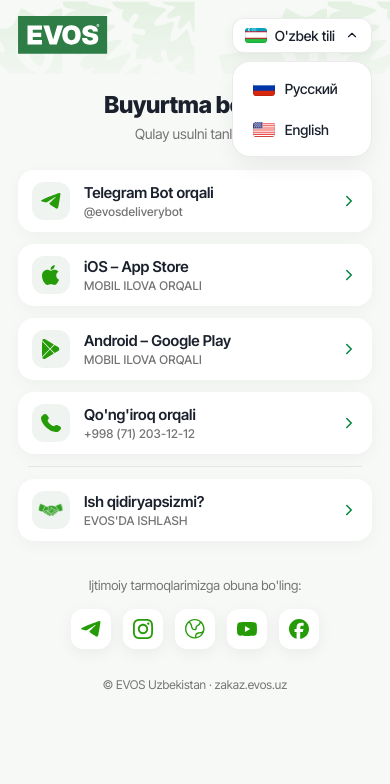
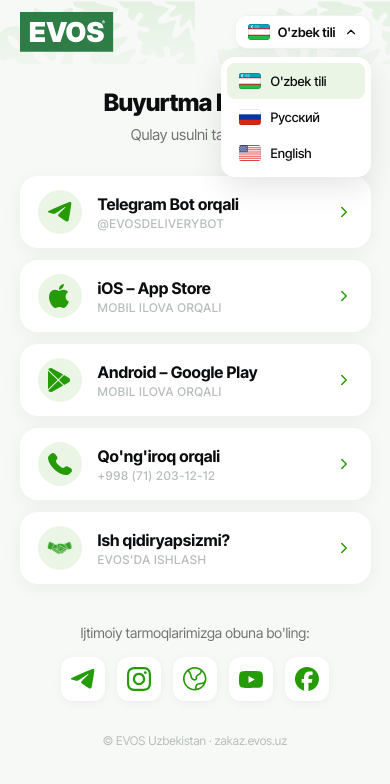
Before and after one commit to AkbarAli0027/tree_link, a React (Vite) app: page / in a window 390 px wide. Both pictures are taken after a click on the button "O'zbek tili". Shown: the top 784 px of the page. Built offline with nearby package versions, Linux system fonts and the light colour scheme.

Commit message:
Fix mobile responsive design and UI according to Figma

```diff
--- a/src/App.css
+++ b/src/App.css
@@ -1,15 +1,14 @@
 :root {
   --color-bg: #f7f9f7;
-  --color-green: #00843d;
-  --color-green-dark: #00662f;
-  --color-text: #1a202c;
-  --color-text-faint: #737373;
-  --color-text-muted: #a3a3a3;
-  --color-border: #e5e5e5;
+  --color-green: #259b07;
+  --color-green-soft: #eaf5e6;
+  --color-text: #0b0d0f;
+  --color-text-muted: #737373;
+  --color-text-faint: #b7bdba;
+  --color-border: #ebecee;
   --color-card: #ffffff;
-  --color-chip: #f0f4f1;
-  --shadow-card: 0 4px 16px rgba(0, 0, 0, 0.04);
-  --radius-lg: 16px;
+  --radius-lg: 18px;
+  --shadow-card: 0 4px 20px rgba(0, 0, 0, 0.05);
 }
 
 body {
@@ -18,10 +17,11 @@
   background-color: var(--color-bg);
   color: var(--color-text);
   -webkit-font-smoothing: antialiased;
+  overflow-x: hidden;
 }
 
 .page {
-  min-height: 100vh;
+  min-height: 100dvh;
   display: flex;
   flex-direction: column;
 }
@@ -36,19 +36,17 @@
     url('/patterns/pc_nat.svg');
   background-repeat: repeat-x;
   background-position: top center;
-  background-size: auto 130px;
-  padding-bottom: 12px;
+  background-size: auto 120px;
 }
 
 .nav__inner {
+  width: 90%;
   max-width: 1040px;
   margin: 0 auto;
-  padding: 20px 32px 10px;
+  padding: 16px 0;
   display: flex;
   align-items: center;
   justify-content: space-between;
-  gap: 12px;
-  flex-wrap: wrap;
   position: relative;
   z-index: 2;
 }
@@ -58,23 +56,17 @@
 .brand {
   display: inline-flex;
   align-items: center;
-  text-decoration: none;
-  flex-shrink: 0;
 }
 
 .brand__logo {
-  height: 38px;
+  height: 48px;
   width: auto;
-  object-fit: contain;
-  display: block;
-  image-rendering: -webkit-optimize-contrast;
 }
 
 /* ---------- Language switcher ---------- */
 
 .lang {
   position: relative;
-  flex-shrink: 0;
 }
 
 .lang__trigger {
@@ -82,44 +74,26 @@
   align-items: center;
   gap: 8px;
   background: #ffffff;
-  border: 1px solid rgba(0, 0, 0, 0.08);
+  border: 1px solid rgba(0, 0, 0, 0.05);
   border-radius: 12px;
-  padding: 10px 14px;
+  padding: 8px 12px;
   font-size: 14px;
-  font-weight: 500;
+  font-weight: 600;
   color: var(--color-text);
   cursor: pointer;
-  box-shadow: 0 4px 14px rgba(0, 0, 0, 0.05);
-  transition: box-shadow 0.2s ease;
-  max-width: 220px;
-}
-
-.lang__trigger:hover {
-  box-shadow: 0 6px 18px rgba(0, 0, 0, 0.08);
-}
-
-.lang__label {
-  white-space: nowrap;
-  overflow: hidden;
-  text-overflow: ellipsis;
-  min-width: 0;
+  box-shadow: 0 2px 10px rgba(0, 0, 0, 0.03);
 }
 
 .lang__flag {
   width: 22px;
-  height: 15px;
+  height: 16px;
   object-fit: cover;
-  border-radius: 3px;
-  flex-shrink: 0;
-  image-rendering: -webkit-optimize-contrast;
+  border-radius: 2px;
 }
 
 .lang__chevron {
   width: 14px;
   height: 14px;
-  color: var(--color-text);
-  margin-left: 2px;
-  flex-shrink: 0;
   transition: transform 0.2s ease;
 }
 
@@ -131,20 +105,14 @@
   position: absolute;
   top: calc(100% + 8px);
   right: 0;
-  min-width: 100%;
-  width: max-content;
-  max-width: 260px;
+  min-width: 150px;
   background: #ffffff;
-  border: 1px solid rgba(0, 0, 0, 0.08);
-  border-radius: 18px;
-  box-shadow: 0 10px 25px -5px rgba(0, 0, 0, 0.08);
-  padding: 8px;
-  z-index: 20;
+  border-radius: 14px;
+  box-shadow: 0 10px 30px rgba(0, 0, 0, 0.1);
+  padding: 6px;
+  z-index: 100;
   list-style: none;
   margin: 0;
-  display: flex;
-  flex-direction: column;
-  gap: 4px;
 }
 
 .lang__option {
@@ -154,45 +122,41 @@
   gap: 10px;
   background: none;
   border: none;
-  border-radius: 7px;
+  border-radius: 8px;
   padding: 10px 12px;
   font-size: 14px;
   font-weight: 500;
   color: var(--color-text);
   cursor: pointer;
   text-align: left;
-  transition: background-color 0.15s ease;
 }
 
-.lang__option:hover {
-  background: var(--color-chip);
+.lang__option:hover, .lang__option.active {
+  background: var(--color-green-soft);
 }
 
 /* ---------- Main content ---------- */
 
 .content {
   flex: 1;
-  width: 100%;
-  max-width: 520px;
+  width: 90%;
+  max-width: 480px;
   margin: 0 auto;
-  padding: 20px 24px 40px;
+  padding: 24px 0 40px;
   text-align: center;
-  box-sizing: border-box;
 }
 
 .title {
-  margin: 0 0 6px;
-  font-size: clamp(22px, 5vw, 30px);
+  margin: 0 0 8px;
+  font-size: 28px;
   font-weight: 800;
-  letter-spacing: -0.01em;
-  overflow-wrap: break-word;
+  letter-spacing: -0.02em;
 }
 
 .subtitle {
-  margin: 0 0 28px;
-  font-size: 14px;
-  color: var(--color-text-faint);
-  overflow-wrap: break-word;
+  margin: 0 0 32px;
+  font-size: 15px;
+  color: var(--color-text-muted);
 }
 
 /* ---------- Option list ---------- */
@@ -210,41 +174,36 @@
 .option {
   display: flex;
   align-items: center;
-  gap: 14px;
+  gap: 16px;
   background: var(--color-card);
   border-radius: var(--radius-lg);
   box-shadow: var(--shadow-card);
   padding: 14px 18px;
   text-decoration: none;
-  transition: transform 0.15s ease, box-shadow 0.15s ease;
+  transition: transform 0.15s ease;
 }
 
-.option:hover {
-  transform: translateY(-2px);
-  box-shadow: 0 6px 20px rgba(0, 0, 0, 0.06);
+.option:active {
+  transform: scale(0.98);
 }
 
 .option__icon-wrap {
   flex-shrink: 0;
-  width: 38px;          /* Fon kvitansiyasi ham sal ixchamroq qilindi */
-  height: 38px;
-  border-radius: 12px;
-  background: var(--color-chip);
+  width: 44px;
+  height: 44px;
+  border-radius: 50%;
+  background: var(--color-green-soft);
   display: flex;
   align-items: center;
   justify-content: center;
 }
 
-/* Barcha ikonkalarni bir xil va kichikroq qilish */
-/* Oddiy ikonkalarning o'lchami */
 .option__icon {
-  width: 20px;
-  height: 20px;
+  width: 24px;
+  height: 24px;
   object-fit: contain;
-  image-rendering: -webkit-optimize-contrast;
 }
 
-/* Hands (qo'llar) ikonkasini ko'rinishi teng bo'lishi uchun alohida kattalashtirish */
 .option__icon--career {
   width: 28px;
   height: 28px;
@@ -259,18 +218,17 @@
 }
 
 .option__title {
-  font-size: 15px;
-  font-weight: 600;
+  font-size: 16px;
+  font-weight: 700;
   color: var(--color-text);
-  overflow-wrap: break-word;
 }
 
 .option__subtitle {
   font-size: 12px;
   font-weight: 500;
-  letter-spacing: 0.02em;
   color: var(--color-text-faint);
-  overflow-wrap: break-word;
+  text-transform: uppercase;
+  letter-spacing: 0.05em;
 }
 
 .option__chevron {
@@ -281,103 +239,66 @@
 }
 
 .option-divider {
-  height: 1px;
-  background: var(--color-border);
-  margin: 12px 10px 0;
+  display: none; /* Figma dizaynida dividerlar yo'q, gap ishlatilgan */
 }
 
 /* ---------- Socials & footer ---------- */
 
 .social-label {
-  margin: 36px 0 16px;
-  font-size: 13px;
-  color: var(--color-text-faint);
-  overflow-wrap: break-word;
+  margin: 40px 0 16px;
+  font-size: 14px;
+  color: var(--color-text-muted);
 }
 
 .socials {
   display: flex;
   align-items: center;
   justify-content: center;
-  flex-wrap: wrap;
   gap: 12px;
-  margin: 0 0 28px 0;
+  margin: 0 0 32px;
   padding: 0;
   list-style: none;
 }
 
 .socials__link {
-  width: 40px;          /* Ijtimoiy tarmoq bloklari ham bir oz ixchamlashtirildi */
-  height: 40px;
+  width: 44px;
+  height: 44px;
   border-radius: 12px;
   background: #ffffff;
   display: flex;
   align-items: center;
   justify-content: center;
-  box-shadow: 0 4px 16px rgba(0, 0, 0, 0.06);
-  transition: transform 0.15s ease, box-shadow 0.15s ease;
-  flex-shrink: 0;
-  text-decoration: none;
-}
-
-.socials__link:hover {
-  transform: translateY(-2px);
-  box-shadow: 0 6px 20px rgba(0, 0, 0, 0.1);
+  box-shadow: 0 2px 10px rgba(0, 0, 0, 0.05);
 }
 
 .socials__img {
-  width: 20px;          /* Social iconlar ham 20px o'lchamga keltirildi */
-  height: 20px;
+  width: 24px;
+  height: 24px;
   object-fit: contain;
-  display: block;
-  image-rendering: -webkit-optimize-contrast;
 }
 
 .footer {
   margin: 0;
   font-size: 12px;
   color: var(--color-text-faint);
-  overflow-wrap: break-word;
 }
 
-/* ---------- Mobile responsive ---------- */
+/* ---------- Responsive ---------- */
 
-@media (max-width: 600px) {
-  /* .nav {
-    background-image:
-      linear-gradient(180deg, rgba(247, 249, 247, 0) 0%, rgba(247, 249, 247, 0.75) 65%, var(--color-bg) 100%),
-      url('/patterns/mobil_nat.png');
-    background-size: auto 110px;
-  } */
+@media (max-width: 480px) {
+  .title {
+    font-size: 24px;
+  }
 
   .nav__inner {
-    padding: 16px 18px 8px;
+    padding: 12px 0;
   }
 
-  .lang__trigger {
-    max-width: 160px;
-    padding: 8px 12px;
+  .brand__logo {
+    height: 40px;
   }
 
-  .content {
-    padding: 16px 18px 32px;
-  }
-
-  .title {
-    font-size: clamp(20px, 6vw, 24px);
-  }
-
-  .option {
-    padding: 12px 14px;
+  .lang__label {
+    font-size: 13px;
   }
 }
-
-@media (max-width: 360px) {
-  .lang__label {
-    display: none;
-  }
-
-  .lang__chevron {
-    margin-left: 0;
-  }
-}
--- a/src/App.jsx
+++ b/src/App.jsx
@@ -1,196 +1,3 @@
-// import { useState } from 'react'
-// import './App.css'
-
-// const LANGUAGES = [
-//   { code: 'uz', label: "O'zbek tili", flag: '/patterns/uz.png' },
-//   { code: 'ru', label: 'Русский', flag: '/patterns/rus.png' },
-//   { code: 'en', label: 'English', flag: '/patterns/eng.png' },
-// ]
-
-// const TRANSLATIONS = {
-//   uz: {
-//     title: 'Buyurtma bering',
-//     subtitle: 'Qulay usulni tanlang',
-//     socialLabel: "Ijtimoiy tarmoqlarimizga obuna bo'ling:",
-//     footer: '© EVOS Uzbekistan · zakaz.evos.uz',
-//     options: {
-//       telegram: { title: 'Telegram Bot orqali', subtitle: '@evosdeliverybot' },
-//       ios: { title: 'iOS – App Store', subtitle: 'MOBIL ILOVA ORQALI' },
-//       android: { title: 'Android – Google Play', subtitle: 'MOBIL ILOVA ORQALI' },
-//       call: { title: "Qo'ng'iroq orqali", subtitle: '+998 (71) 203-12-12' },
-//       career: { title: 'Ish qidiryapsizmi?', subtitle: "EVOS'DA ISHLASH" },
-//     },
-//   },
-//   ru: {
-//     title: 'Сделать заказ:',
-//     subtitle: 'Выберите способ',
-//     socialLabel: 'Подпишитесь на наши социальные сети:',
-//     footer: '© EVOS Uzbekistan · zakaz.evos.uz',
-//     options: {
-//       telegram: { title: 'Через Telegram Bot ', subtitle: '@evosdeliverybot' },
-//       ios: { title: 'iOS – App Store', subtitle: 'В приложении Evos' },
-//       android: { title: 'Android – Google Play', subtitle: 'В приложении Evos' },
-//       call: { title: 'По телефону', subtitle: '+998 (71) 203-12-12' },
-//       career: { title: 'Ищите работу?', subtitle: 'РАБОТА В EVOS' },
-//     },
-//   },
-//   en: {
-//     title: 'Place your order:',
-//     subtitle: 'Choose a method',
-//     socialLabel: 'Follow us:',
-//     footer: '© EVOS Uzbekistan · zakaz.evos.uz',
-//     options: {
-//       telegram: { title: 'Telegram Bot', subtitle: '@evosdeliverybot' },
-//       ios: { title: 'iOS – App Store', subtitle: 'MOBILE APP' },
-//       android: { title: 'Android – Google Play', subtitle: 'MOBILE APP' },
-//       call: { title: 'Call Center', subtitle: '+998 (71) 203-12-12' },
-//       career: { title: 'Looking for a job?', subtitle: 'WORK AT EVOS' },
-//     },
-//   },
-// }
-
-// const ORDER_OPTIONS = [
-//   { id: 'telegram', icon: '/patterns/telegram.svg', href: 'https://t.me/evosdeliverybot' },
-//   { id: 'ios', icon: '/patterns/ios.svg', href: '#' },
-//   { id: 'android', icon: '/patterns/playmarket.svg', href: '#' },
-//   { id: 'call', icon: '/patterns/tell.svg', href: 'tel:+998712031212', divideAfter: true },
-//   { id: 'career', icon: '/patterns/hands.svg', href: '#' },
-// ]
-
-// // Ijtimoiy tarmoqlar uchun PNG rasmlaringiz:
-// const SOCIALS = [
-//   { id: 'telegram', icon: '/patterns/telegram.svg', href: 'https://t.me/evos' },
-//   { id: 'instagram', icon: '/patterns/instagram.svg', href: 'https://instagram.com/evos' },
-//   { id: 'earth', icon: '/patterns/earth.svg', href: 'https://tiktok.com/@evos' },
-//   { id: 'youtube', icon: '/patterns/yutube.svg', href: 'https://youtube.com/@evos' },
-//   { id: 'facebook', icon: '/patterns/facebook.svg', href: 'https://facebook.com/evos' },
-// ]
-
-// function SpriteIcon({ name, className }) {
-//   return (
-//     <svg className={className} aria-hidden="true">
-//       <use href={`/icons.svg#${name}`} />
-//     </svg>
-//   )
-// }
-
-// function LanguageSwitcher({ lang, onChange }) {
-//   const [open, setOpen] = useState(false)
-//   const current = LANGUAGES.find((l) => l.code === lang) ?? LANGUAGES[0]
-
-//   return (
-//     <div className="lang">
-//       <button
-//         type="button"
-//         className={`lang__trigger ${open ? 'lang__trigger--open' : ''}`}
-//         onClick={() => setOpen((v) => !v)}
-//         aria-expanded={open}
-//         aria-haspopup="listbox"
-//       >
-//         <img className="lang__flag" src={current.flag} alt="" />
-//         <span className="lang__label">{current.label}</span>
-//         <SpriteIcon
-//           name="chevron-down"
-//           className={`lang__chevron ${open ? 'lang__chevron--rotated' : ''}`}
-//         />
-//       </button>
-
-//       {open && (
-//         <ul className="lang__menu" role="listbox">
-//           {LANGUAGES.filter((l) => l.code !== current.code).map((l) => (
-//             <li key={l.code}>
-//               <button
-//                 type="button"
-//                 className="lang__option"
-//                 role="option"
-//                 aria-selected="false"
-//                 onClick={() => {
-//                   onChange(l.code)
-//                   setOpen(false)
-//                 }}
-//               >
-//                 <img className="lang__flag" src={l.flag} alt="" />
-//                 <span className="lang__label">{l.label}</span>
-//               </button>
-//             </li>
-//           ))}
-//         </ul>
-//       )}
-//     </div>
-//   )
-// }
-
-// function OrderOptionRow({ option, text }) {
-//   return (
-//     <li>
-//       <a className="option" href={option.href}>
-//         <span className="option__icon-wrap">
-//           <img className="option__icon" src={option.icon} alt="" />
-//         </span>
-//         <span className="option__text">
-//           <span className="option__title">{text.title}</span>
-//           <span className="option__subtitle">{text.subtitle}</span>
-//         </span>
-//         <SpriteIcon name="chevron-right" className="option__chevron" />
-//       </a>
-//       {option.divideAfter && <div className="option-divider" role="separator" />}
-//     </li>
-//   )
-// }
-
-// export default function App() {
-//   const [lang, setLang] = useState('uz')
-//   const t = TRANSLATIONS[lang]
-
-//   return (
-//     <div className="page">
-//       <header className="nav">
-//         <div className="nav__inner">
-//           <a href="/" className="brand" aria-label="EVOS bosh sahifasi">
-//             <img src="/patterns/EVOSLogo.png" alt="EVOS" className="brand__logo" />
-//           </a>
-//           <LanguageSwitcher lang={lang} onChange={setLang} />
-//         </div>
-//       </header>
-
-//       <main className="content">
-//         <h1 className="title">{t.title}</h1>
-//         <p className="subtitle">{t.subtitle}</p>
-
-//         <ul className="options">
-//           {ORDER_OPTIONS.map((option) => (
-//             <OrderOptionRow key={option.id} option={option} text={t.options[option.id]} />
-//           ))}
-//         </ul>
-
-//         <p className="social-label">{t.socialLabel}</p>
-
-//         <ul className="socials">
-//           {SOCIALS.map((s) => (
-//             <li key={s.id}>
-//               <a
-//                 className="socials__link"
-//                 href={s.href}
-//                 target="_blank"
-//                 rel="noreferrer"
-//                 aria-label={s.id}
-//               >
-//                 <img src={s.icon} alt={s.id} className="socials__img" />
-//               </a>
-//             </li>
-//           ))}
-//         </ul>
-
-//         <p className="footer">{t.footer}</p>
-//       </main>
-//     </div>
-//   )
-// }
-
-
-
-
-
 import { useState } from 'react'
 import './App.css'
 
@@ -276,8 +83,6 @@
         type="button"
         className={`lang__trigger ${open ? 'lang__trigger--open' : ''}`}
         onClick={() => setOpen((v) => !v)}
-        aria-expanded={open}
-        aria-haspopup="listbox"
       >
         <img className="lang__flag" src={current.flag} alt="" />
         <span className="lang__label">{current.label}</span>
@@ -288,14 +93,12 @@
       </button>
 
       {open && (
-        <ul className="lang__menu" role="listbox">
-          {LANGUAGES.filter((l) => l.code !== current.code).map((l) => (
+        <ul className="lang__menu">
+          {LANGUAGES.map((l) => (
             <li key={l.code}>
               <button
                 type="button"
-                className="lang__option"
-                role="option"
-                aria-selected="false"
+                className={`lang__option ${l.code === current.code ? 'active' : ''}`}
                 onClick={() => {
                   onChange(l.code)
                   setOpen(false)
@@ -315,7 +118,7 @@
 function OrderOptionRow({ option, text }) {
   return (
     <li>
-      <a className="option" href={option.href}>
+      <a className="option" href={option.href} target={option.href.startsWith('http') ? '_blank' : undefined} rel={option.href.startsWith('http') ? 'noopener noreferrer' : undefined}>
         <span className="option__icon-wrap">
           <img
             className={`option__icon ${option.id === 'career' ? 'option__icon--career' : ''}`}
@@ -329,7 +132,7 @@
         </span>
         <SpriteIcon name="chevron-right" className="option__chevron" />
       </a>
-      {option.divideAfter && <div className="option-divider" role="separator" />}
+      {option.divideAfter && <div className="option-divider" />}
     </li>
   )
 }
@@ -342,7 +145,7 @@
     <div className="page">
       <header className="nav">
         <div className="nav__inner">
-          <a href="/" className="brand" aria-label="EVOS bosh sahifasi">
+          <a href="/" className="brand">
             <img src="/patterns/EVOSLogo.svg" alt="EVOS" className="brand__logo" />
           </a>
           <LanguageSwitcher lang={lang} onChange={setLang} />
@@ -369,7 +172,6 @@
                 href={s.href}
                 target="_blank"
                 rel="noreferrer"
-                aria-label={s.id}
               >
                 <img src={s.icon} alt={s.id} className="socials__img" />
               </a>
--- a/src/index.css
+++ b/src/index.css
@@ -1,16 +1,16 @@
 :root {
-  --color-bg: #f3f4f6;
+  --color-bg: #f7f9f7;
   --color-card: #ffffff;
-  --color-chip: #f3f4f6;
-  --color-text: #0b0d0f;
-  --color-text-muted: #9aa3a0;
-  --color-text-faint: #b7bdba;
-  --color-green: #259b07;
-  --color-green-dark: #1e5631;
-  --color-border: #ebecee;
-  --radius-lg: 18px;
+  --color-chip: #f0f4f1;
+  --color-text: #1a202c;
+  --color-text-muted: #a3a3a3;
+  --color-text-faint: #737373;
+  --color-green: #00843d;
+  --color-green-dark: #00662f;
+  --color-border: #e5e5e5;
+  --radius-lg: 16px;
   --radius-md: 12px;
-  --shadow-card: 0 1px 2px rgba(16, 24, 20, 0.04), 0 8px 20px -12px rgba(16, 24, 20, 0.12);
+  --shadow-card: 0 4px 16px rgba(0, 0, 0, 0.04);
   --font-display: 'Inter Tight', 'Inter', system-ui, sans-serif;
 }
 
```
